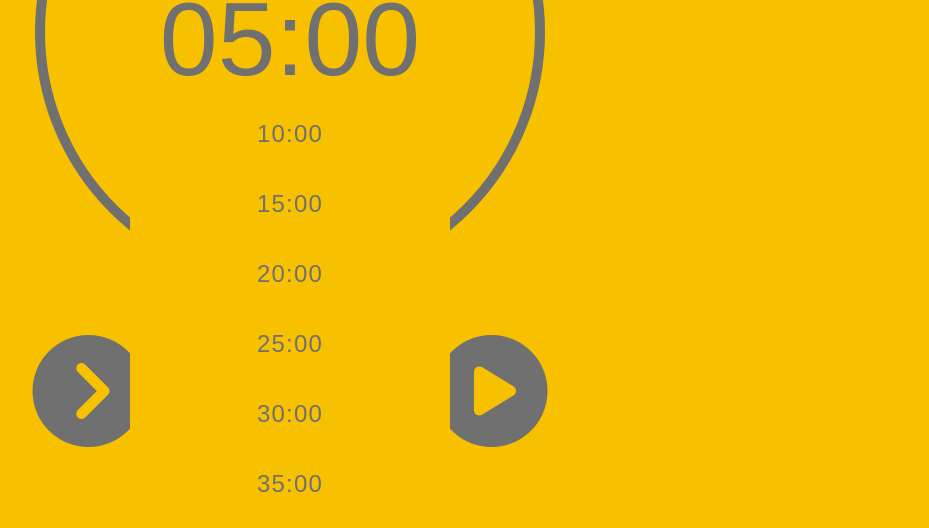
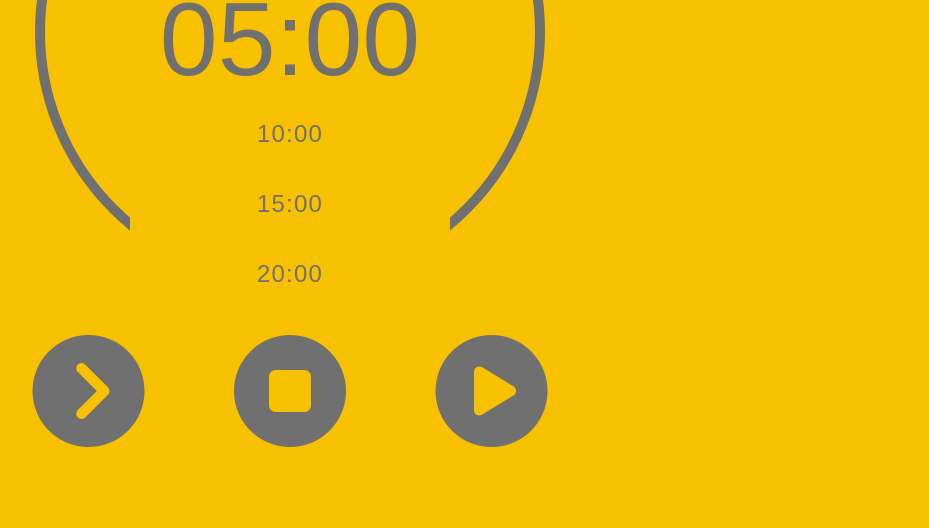
Before and after one commit to yait-ucess/Timer, a plain HTML site: page index.html in a window 1280 px wide. Both pictures are taken after a click on the button "05:00". Shown: the part 272-800 px from the top of the page, without its empty margins (350-1279 px from the left). Drawn offline with Linux system fonts and the light colour scheme.

Commit message:
前コミットのIssue（       - Issue -     本来、指定のheight内（timerの下にあるボタンに被らないように設定・制限した高さ内）で、スクロールすることによって開始時間の選択をしてもらいたいが、     現状全ての選択肢が一気に表示され、ボタンに被ってしまっていることでUIが崩れている。     次はこのIssueを解決していく。 ） を解決した。
時間部分をクリックした際の、スタート時間の選択肢の表示・非表示がキレイに実装できた。
が、ブラウザ上では何の問題もないが、

- Issue  -
consoleではindex.js:11 Uncaught TypeError: Cannot read property 'classList' of undefinedat HTMLButtonElement.<anonymous>が発生しているので、
次回はこれを解決、もしくは一旦無視して次に進む。

```diff
--- a/index.html
+++ b/index.html
@@ -27,27 +27,11 @@
           <div class="clock">
             <div class="clock_info">
               <p class="clock_text">集中</p>
-              <!-- <p id="timer" class="clock_count">05:00</p> -->
               <div class="clock_form">
                 <button class="clock_edit" id="clock_edit">
                   05:00
                 </button>
-                <!-- <select name="time" id="time" class="clock_select">
-                  <option value=”05”>05:00</option>
-                  <option value=”10”>10:00</option>
-                  <option value=”15”>15:00</option>
-                  <option value=”20”>20:00</option>
-                  <option value=”25”>25:00</option>
-                  <option value=”30”>30:00</option>
-                  <option value=”35”>35:00</option>
-                  <option value=”40”>40:00</option>
-                  <option value=”45”>45:00</option>
-                  <option value=”50”>50:00</option>
-                  <option value=”55”>55:00</option>
-                  <option value=”60”>60:00</option>
-                </select>
-                <input type="text" id="time" class="clock_input" autocomplete="off" placeholder="05:00"></input> -->
-                <div class="clock_select" id="clock_select">
+                <div id="clock_select">
                   <button class="clock_select_btn">10:00</button>
                   <button class="clock_select_btn">15:00</button>
                   <button class="clock_select_btn">20:00</button>
--- a/index.js
+++ b/index.js
@@ -1,8 +1,13 @@
 const clock_edit = document.getElementById("clock_edit");
 const clock_select = document.getElementById("clock_select");
+const clock_select_btn = document.getElementsByClassName("clock_select_btn");
 
 clock_edit.addEventListener("click", () => {
   clock_select.classList.toggle("clock_select");
-  // console.log(element.classList);
-  // this.classList.toggle("clock_select");
+  console.log(clock_select.classList);
+  console.log(clock_edit);
+
+  for (let i = 0; clock_select_btn.length; i++) {
+    clock_select_btn[i].classList.toggle("is_open");
+  }
 });
--- a/style.scss
+++ b/style.scss
@@ -172,17 +172,6 @@ div {
   }
 
   &_select {
-    // width: 90%;
-    // height: auto;
-    // font-size: 6.5rem;
-    // text-indent: 20.5%;
-    // color: #707070;
-    // border: none;
-    // outline: none;
-    // cursor: pointer;
-    // background: #F7C100;
-
-    display: none;
     overflow-x: hidden;
     overflow-y: scroll;
     width: 320px;
@@ -199,16 +188,25 @@ div {
     cursor: pointer;
 
     &_btn {
+      text-align: center;
+      line-height: 0;
+      height: 0;
+      overflow: hidden;
+      opacity: 0;
+      // transition-duration: 0.4s;
+    }
+
+    &_btn.is_open {
       border: none;
       background: #F7C100;
       color: #707070;
       width: 320px;
       height: 70px;
-      // font-size: 3rem;
       cursor: pointer;
       outline: none;
       font-size: 1.5rem;
       letter-spacing: .05em;
+      opacity: 1;
     }
   }
 }
```
Also changed, not shown: style.css, 1 other file.
